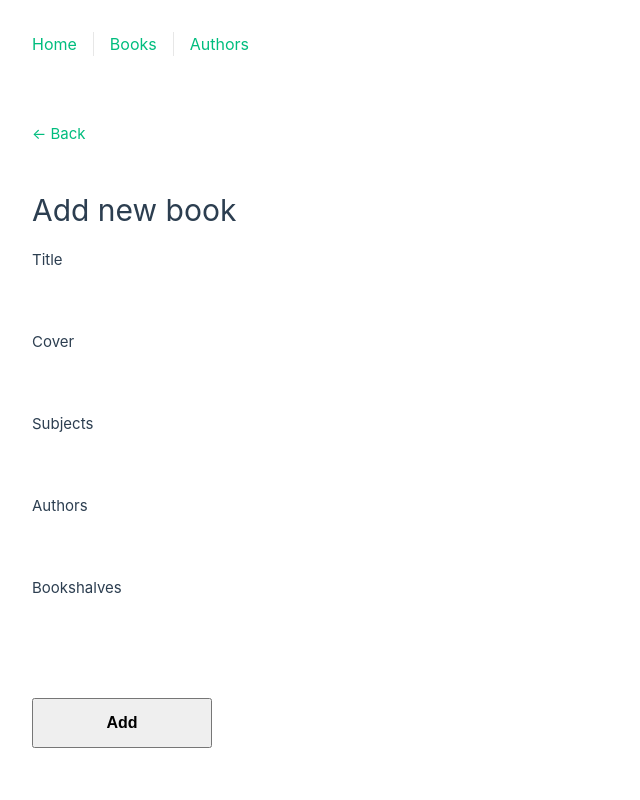
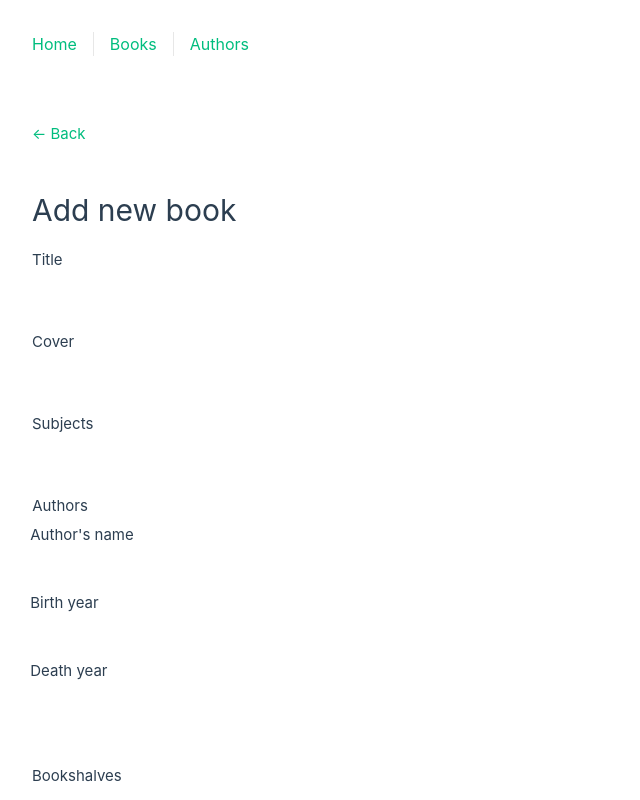
Before and after one commit to hyardlung/otus-project, a Vue app: page /add-book in a window 1280 px wide. Shown: the top 800 px of the page, without its empty margins (0-640 px from the left). Built offline with nearby package versions, Linux system fonts and the light colour scheme; no server answers.

Commit message:
feat(add book): add the ability to add multiple authors to the book and specify their years of birth and death

```diff
--- a/src/views/AddBook.vue
+++ b/src/views/AddBook.vue
@@ -4,45 +4,79 @@
       <div class="controls">
         <RouterLink :to="{ name: 'books' }">← Back</RouterLink>
       </div>
-      <form
-        @submit.prevent="booksStore.addBook(booksStore.newBook)"
-        class="add-form"
-      >
+      <form @submit.prevent="addBook(newBook)" class="add-form">
         <h1>Add new book</h1>
         <label class="add-form__item">
           Title
           <input
             type="text"
-            v-model="booksStore.newBook.title"
+            v-model="newBook.title"
             class="add-form__input"
             required
           />
         </label>
         <label class="add-form__item">
           Cover
-          <input type="text" v-model="booksStore.src" class="add-form__input" />
+          <input type="text" v-model="src.value" class="add-form__input" />
         </label>
         <label class="add-form__item">
           Subjects
           <input
             type="text"
-            v-model="booksStore.newBook.subjects"
+            v-model="newBook.subjects"
             class="add-form__input"
           />
         </label>
-        <label class="add-form__item">
-          Authors
-          <input
-            type="text"
-            v-model="booksStore.newBook.authors"
-            class="add-form__input"
-          />
-        </label>
+        <fieldset>
+          <legend>Authors</legend>
+          <div class="add-form__author">
+            <label class="add-form__item">
+              Author's name
+              <input
+                type="text"
+                v-model="newAuthor.name"
+                class="add-form__input"
+              />
+            </label>
+            <label class="add-form__item">
+              Birth year
+              <input
+                type="number"
+                max="9999"
+                v-model="newAuthor.birth_year"
+                class="add-form__input"
+              />
+            </label>
+            <label class="add-form__item">
+              Death year
+              <input
+                type="number"
+                max="9999"
+                v-model="newAuthor.death_year"
+                class="add-form__input"
+              />
+            </label>
+          </div>
+          <button
+            @click.prevent="addAnotherAuthor"
+            :class="[
+              'add-form__add-author',
+              {
+                'is-visible':
+                  newAuthor.name &&
+                  newAuthor.birth_year &&
+                  newAuthor.death_year,
+              },
+            ]"
+          >
+            Add another author
+          </button>
+        </fieldset>
         <label class="add-form__item">
           Bookshalves
           <input
             type="text"
-            v-model="booksStore.newBook.bookshalves"
+            v-model="newBook.bookshalves"
             class="add-form__input"
           />
         </label>
@@ -53,24 +87,61 @@
 </template>
 
 <script setup>
-import { onBeforeMount } from "vue";
+import { ref, reactive, onBeforeMount } from "vue";
 import { useBooksStore } from "@/stores/books";
+import { strToArr } from "../helpers";
 
 const booksStore = useBooksStore();
+const src = ref("");
+const newBook = ref({});
+const newAuthors = reactive([]);
+const newAuthor = ref({
+  name: "",
+  birth_year: null,
+  death_year: null,
+});
 
 onBeforeMount(() => {
   if (!booksStore.books.value) booksStore.getBooksFromApi();
 });
+
+function addAnotherAuthor() {
+  newAuthors.push(newAuthor.value);
+  newAuthor.value = {};
+}
+
+function addBook(book) {
+  book.id = Math.random();
+  book.formats = {
+    "image/jpeg": src.value || "./src/assets/book-cover-placeholder.svg",
+  };
+  book.authors = newAuthors;
+  book.subjects = strToArr(book.subjects);
+  book.bookshalves = strToArr(book.bookshalves);
+  booksStore.books.value.push(book);
+  console.log(booksStore.books.value);
+  newBook.value = {};
+}
 </script>
 
 <style lang="sass">
-
 .add-form
   padding: 20px 0
   max-width: 320px
   display: flex
   flex-direction: column
   gap: 14px
+
+  fieldset
+    position: relative
+    margin-left: -14px
+    display: flex
+    flex-direction: column
+    gap: 18px
+    width: 326px
+    // width: 100%
+    border: 1px solid rgba(255, 255, 255, .2)
+    border-radius: 6px
 
   &__item
     display: flex
@@ -99,3 +170,33 @@ onBeforeMount(() => {
     font-weight: bold
     cursor: pointer
 </style>
+
+<style lang="sass">
+.add-form
+  &__author
+    padding-bottom: 12px
+    border-bottom: 1px solid rgba(255, 255, 255, .2)
+    &:last-of-type
+      border-bottom: none
+  &__add-author
+    position: absolute
+    right: 0px
+    bottom: 22px
+    padding: 10px
+    width: max-content
+    color: #00bd7e
+    background: none
+    border: 1px solid #00bd7e
+    border-radius: 4px
+    cursor: pointer
+    opacity: 0
+    visibility: hidden
+    transition: all .3s ease-in-out
+    &:hover
+      background: #00bd7e20
+
+    &.is-visible
+      right: -150px
+      opacity: 1
+      visibility: visible
+</style>
```
